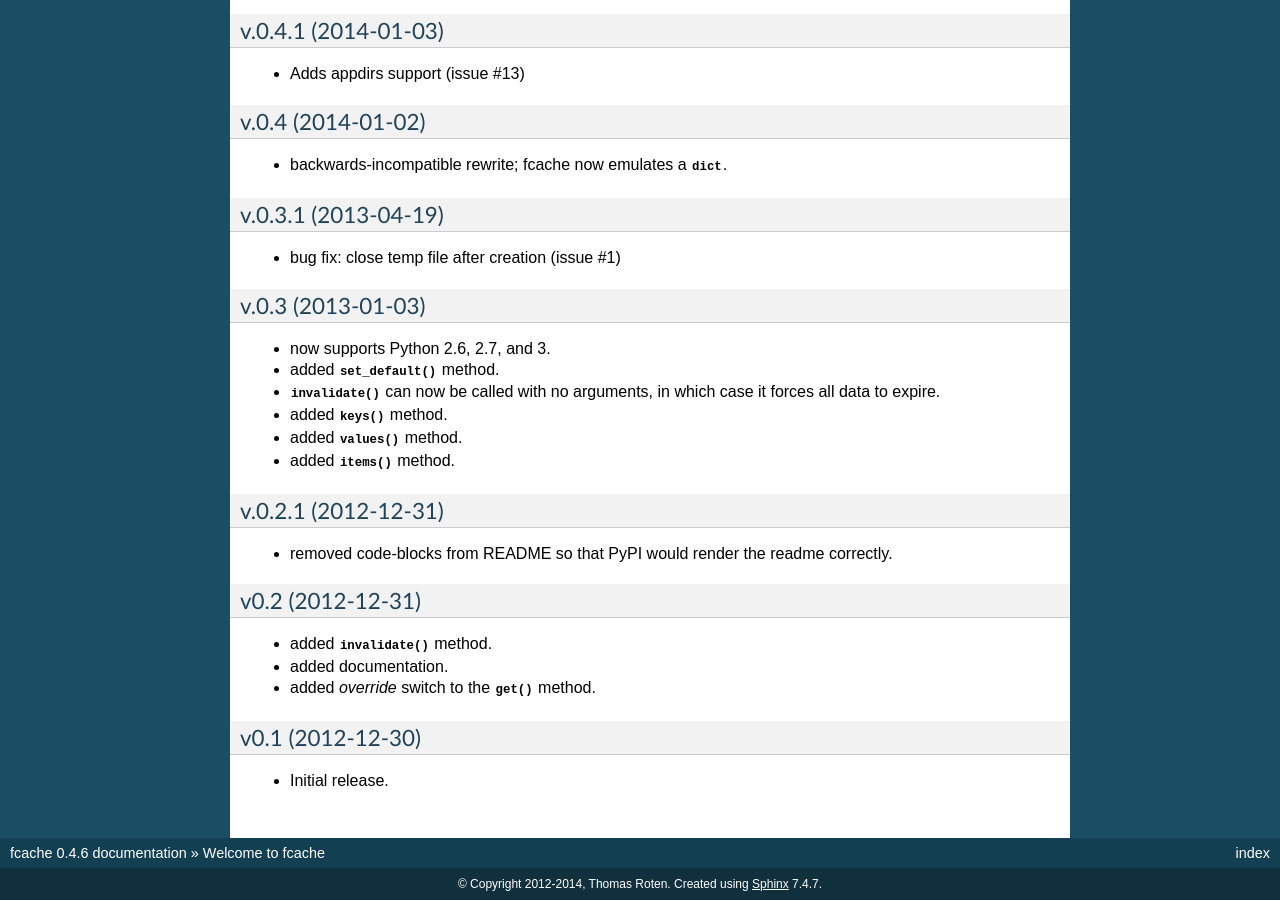
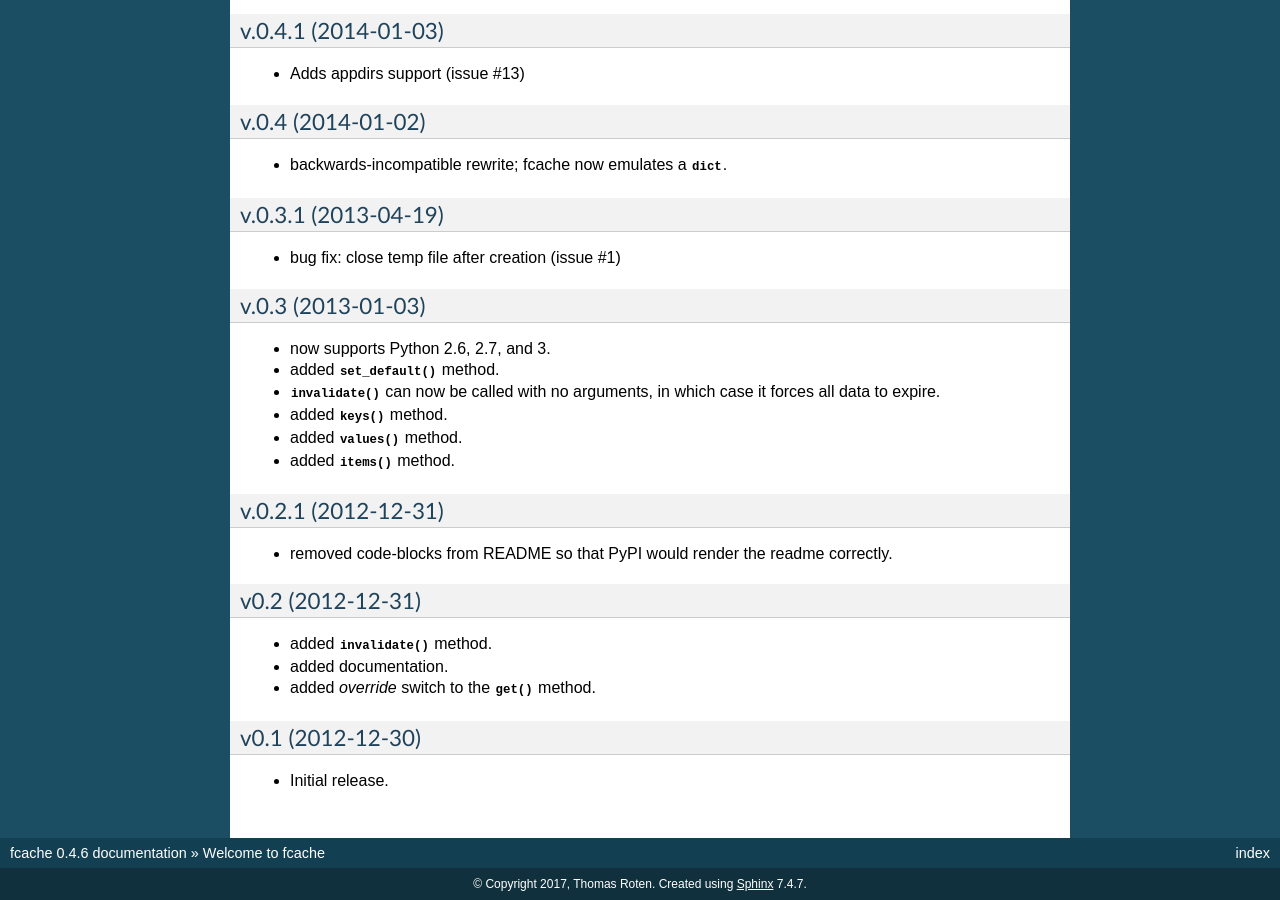
Before and after one commit to tsroten/fcache, a Sphinx documentation site: the page built from docs/index.rst, in a window 1280 px wide and 900 px high, scrolled down 2863 px. Built offline with Sphinx 7.4.7, drawn with Linux system fonts in a browser that asks for light colours.

Commit message:
Update copyright year.

```diff
--- a/docs/conf.py
+++ b/docs/conf.py
@@ -46,7 +46,7 @@ master_doc = 'index'
 
 # General information about the project.
 project = 'fcache'
-copyright = '2012-2014, Thomas Roten'
+copyright = '2017, Thomas Roten'
 
 # The version info for the project you're documenting, acts as replacement for
 # |version| and |release|, also used in various other places throughout the
```
Also changed, not shown: LICENSE.txt.
